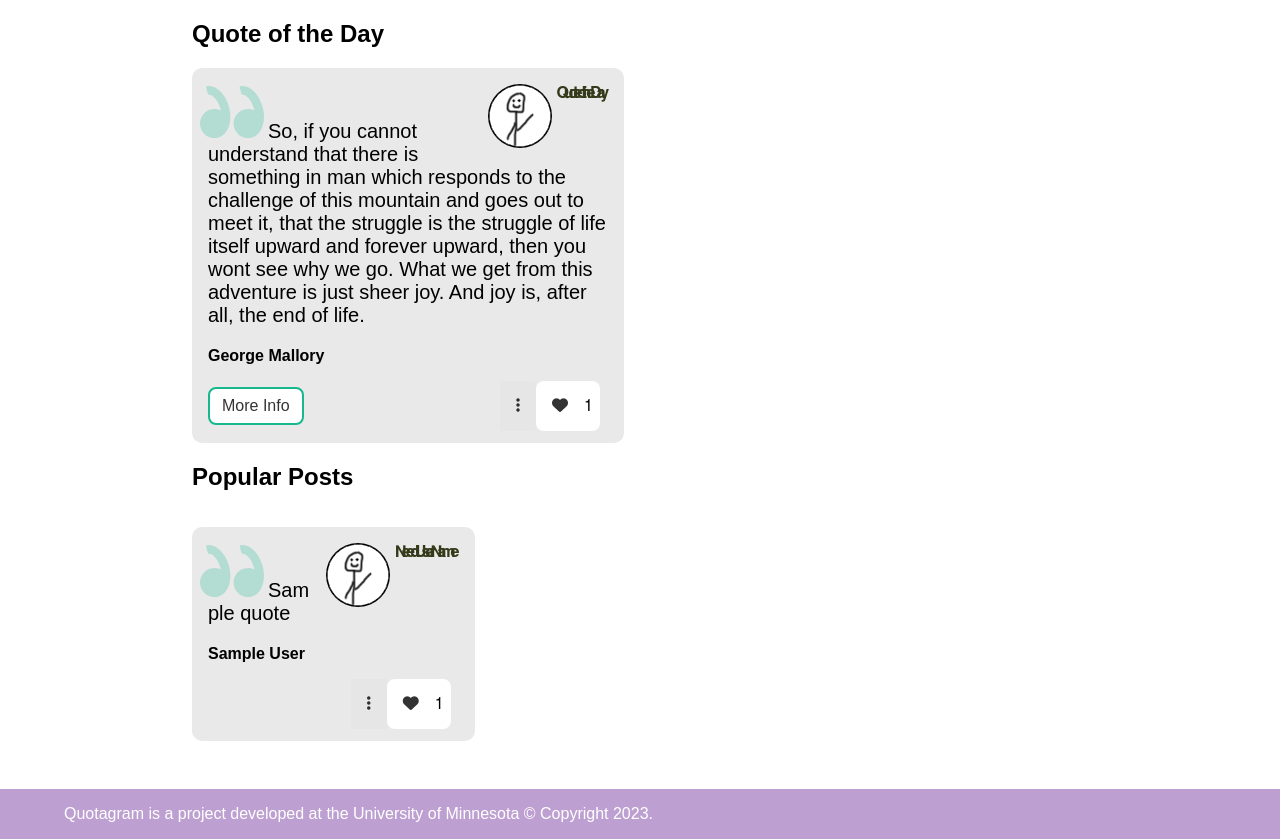
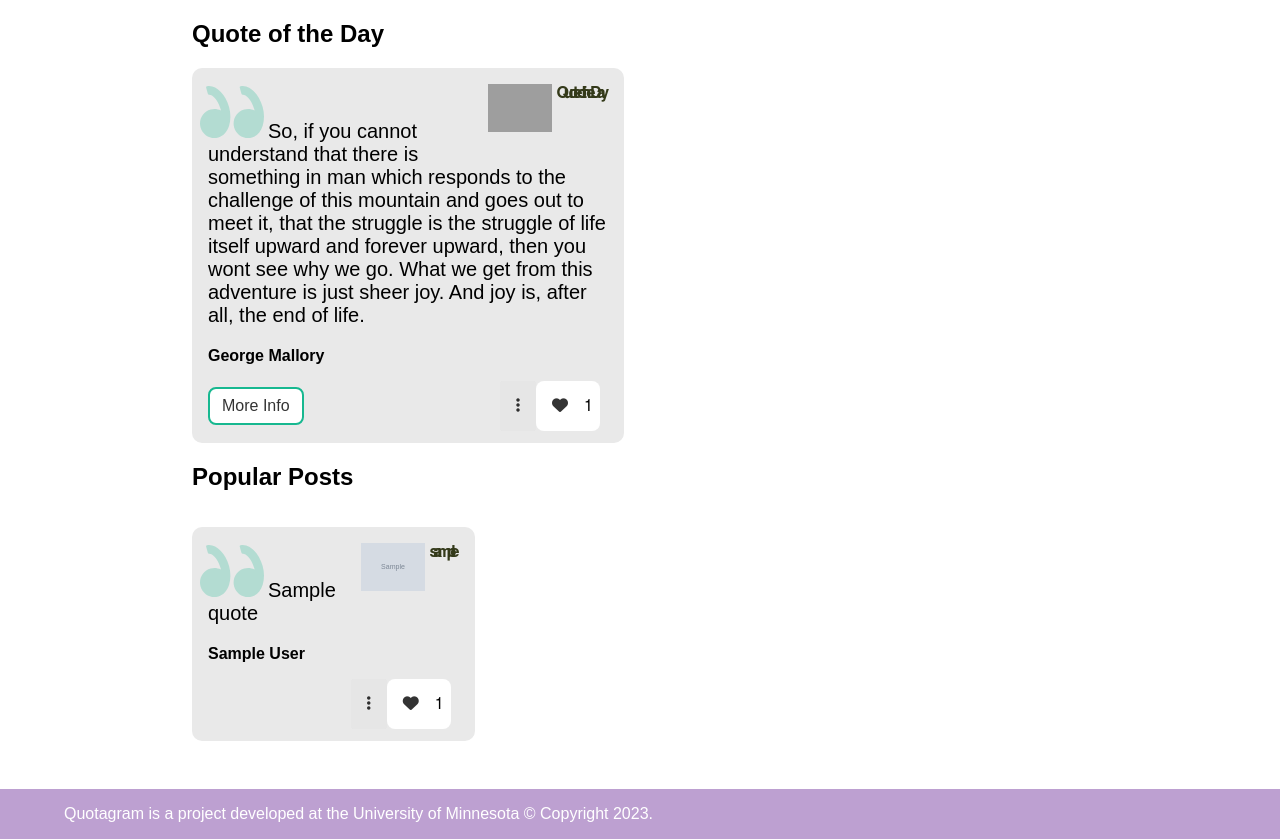
Before and after one commit to kurokiasahi222/Quotogram, a Flask app: template templates/index.html in a window 1280 px wide. Shown: the part 82-921 px from the top of the page. Run offline with Flask 2, Linux system fonts and the light colour scheme; the template is opened without the code that fills it: most values are stand-ins (such as "Sample title", 1, 10 or a date in 2020); grey boxes marked "Sample" are stand-in pictures; some libraries are stand-ins or nearby versions; grey boxes are pictures that could not be loaded.

Commit message:
profile pictures working on quotes

```diff
--- a/server.py
+++ b/server.py
@@ -120,6 +120,7 @@ def explore():
             res  = search_quotes(session['uid'],search_query)
         else:
             res  = search_quotes(None,search_query)
+        print(res)
         return render_template("explore.html",user=user, results=json.loads(json.dumps(res)))
 
 
--- a/templates/explore.html
+++ b/templates/explore.html
@@ -18,7 +18,7 @@
         {% for result in results %}
             {% with
                 quote_id=result.post_id,
-                quote_user="Need User Name",
+                quote_user=result.username,
                 quote_text=result.quote,
                 quote_author=result.quote_author,
                 quote_context=result.context,
@@ -26,6 +26,7 @@
                 num_likes=result.num_likes,
                 quote_added=result.is_following,
                 user_id=result.user_id,
+                user_pic=result.profile_image,
                 custom_width=true
                 %}
             {% include "modules/quote.html" %}
--- a/templates/index.html
+++ b/templates/index.html
@@ -23,7 +23,7 @@
                 {% for post in posts %}
                     {% with
                         quote_id=post.post_id,
-                        quote_user="Need User Name",
+                        quote_user=post.username,
                         quote_text=post.quote,
                         quote_author=post.quote_author,
                         quote_context=post.context,
@@ -31,6 +31,7 @@
                         num_likes=post.num_likes,
                         quote_added=post.quote_added,
                         user_id=post.user_id,
+                        user_pic=post.profile_image,
                         custom_width=true
                         %}
                         {% include "modules/quote.html" %}
--- a/templates/modules/quote.html
+++ b/templates/modules/quote.html
@@ -8,7 +8,7 @@
                     quote_author=quote_author,
                     quote_context=quote_context,
                     quote_added=quote_added,
-                    user_pic="static/images/user.png",
+                    user_pic=user_pic,
                     date_posted=date_posted,
                     num_likes=num_likes,
                     user=user,
--- a/templates/modules/quote_macro.html
+++ b/templates/modules/quote_macro.html
@@ -1,5 +1,5 @@
 {% macro display(quote_id=0, user_name="none", user_link="none", quote_text="none", quote_author="none", quote_context="none",
-        quote_added=false, user_pic="static/images/user.png", date_posted="01-01-1970", num_likes=0,
+        quote_added=false, user_pic=user_pic, date_posted="01-01-1970", num_likes=0,
         user=none, user_id=0, inside_modal=false) %}
     {% macro class_name(name) %}{% if inside_modal %}{{name ~ '-modal'}}{% else %}{{name}}{% endif %}{% endmacro %}
     {% macro display_modal() %}onclick={{'displayQuoteModal(' ~ quote_id ~ ')'}}{% endmacro %}
@@ -16,7 +16,7 @@
         {% endif %}
         <div class="quote-user pure-g">
             <div class="quote-user-image">
-                <img src="{{ user_pic }}" alt="User Image" width="64px" id="user-picture-{{ quote_id }}"/>
+                <img src="{{ user_pic }}" alt="User Image" width="64px" crossorigin="anonymous" id="user-picture-{{ quote_id }}"/>
             </div>
             <div class="quote-user-name">
                 <a href="{{ user_link }}" class="quote-user-name-content" id="user-link-{{ quote_id }}">
```
